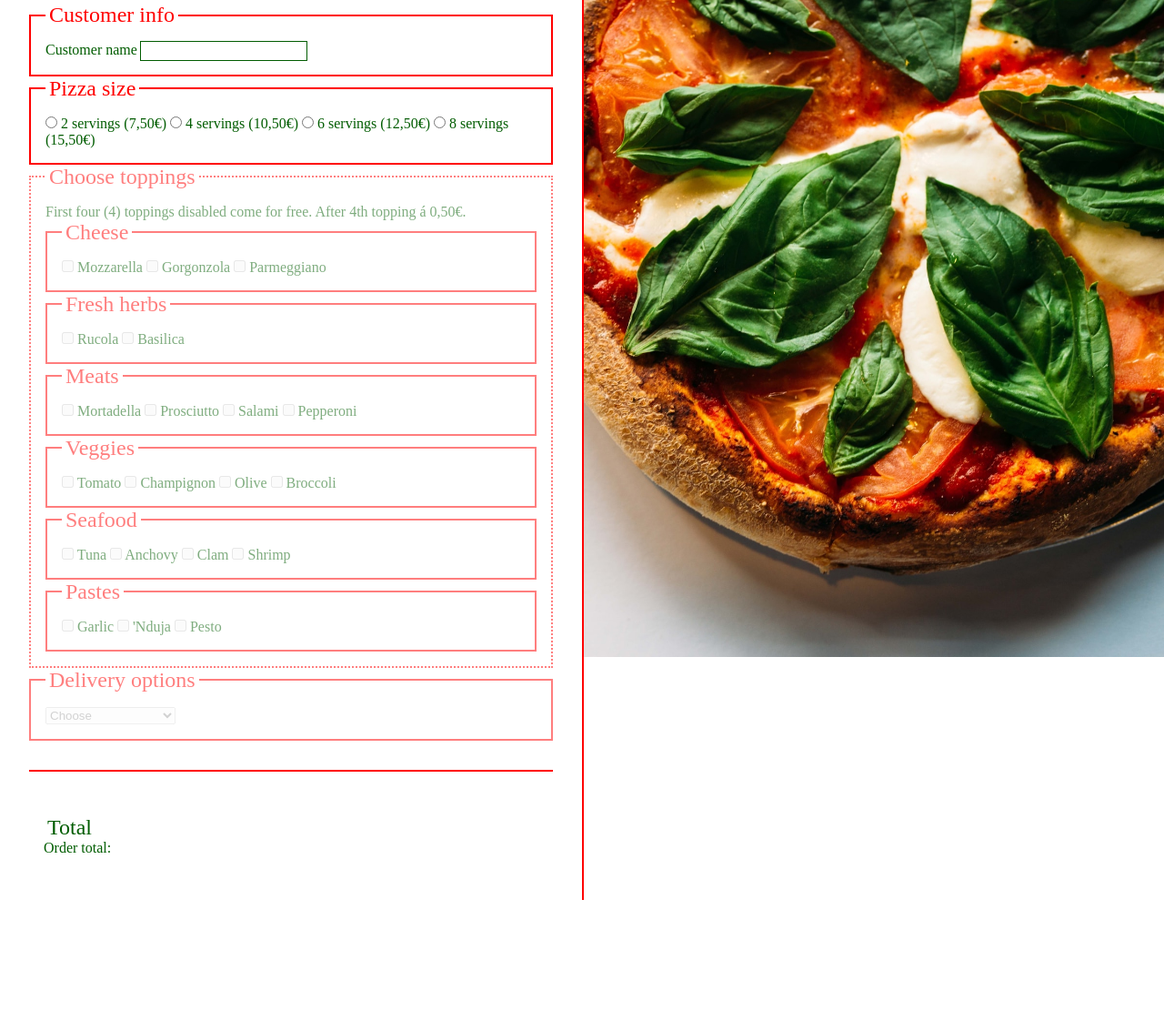
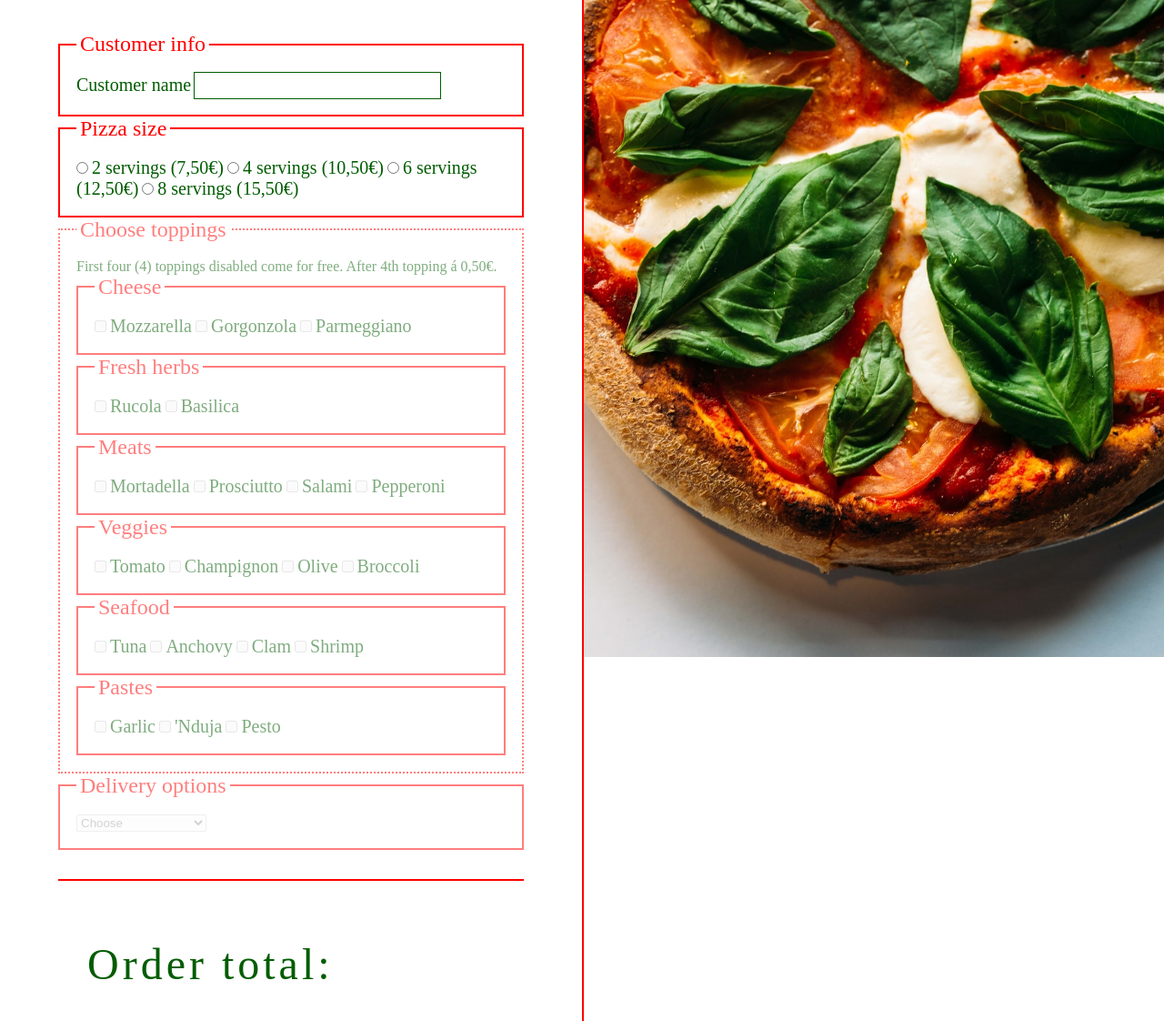
Before and after one commit to JerryUusis/react23_js_margit, a plain HTML site: page pizza_order_application/index.html in a window 1280 px wide. Shown: the part 105-1227 px from the top of the page at 91% size. Before the commit the page ends 1094 px from the top, so only its background shows below. Drawn offline with Linux system fonts and the light colour scheme; a web font is replaced by a local one.

Commit message:
Pizza order app: added some comments on CSS and updated background properties for better coverage

```diff
--- a/pizza_order_application/index.html
+++ b/pizza_order_application/index.html
@@ -11,8 +11,8 @@
 
 <body>
     <h1>Trattoria Nuova Casa</h1>
+    <form action="" class="container">
 
-    <form action="" class="container">
         <!-- Customer section -->
         <fieldset class="customer-info">
             <legend>Customer info</legend>
@@ -96,6 +96,7 @@
                     <input type="checkbox" id="pesto" name="topping" disabled>
                     <label for="pesto">Pesto</label>
                 </fieldset>
+
                 <!-- Delivery section -->
             </fieldset>
             <fieldset class="delivery-method">
@@ -109,16 +110,16 @@
             </fieldset>
         </div>
         <hr>
+
         <!-- Total amount section -->
-
         <section class="order-total">
-                <legend>Total</legend>
-                <p>Order total: <span id="total"></span></p>
+            <main class="text-wrapper">
+                <p>Order total:</p>
+                <p id="total"></p>
+            </main>
         </section>
         <script src="main.js"></script>
     </form>
-
-
 </body>
 
 </html>
--- a/pizza_order_application/style.css
+++ b/pizza_order_application/style.css
@@ -8,8 +8,8 @@
 
 body {
     background: url(img/pizza_backround_huge.jpeg) no-repeat center center/cover;
+    width: 100%;
     height: 100vh;
-    width: auto;
 }
 
 h1 {
@@ -25,19 +25,14 @@ h1 {
     width: 50%;
     margin-right: auto;
     outline: 2px solid red;
-    display: inline-block;
     background-color: white;
-    padding: 2rem;
-}
-
-.toppings {
-    border-style: dotted;
+    padding: 4rem;
 }
 
 /* Fieldset styles */
 
 fieldset {
-    padding: 1rem;
+    padding: 1.125rem;
     color: red;
     border: red solid 2px;
 }
@@ -61,14 +56,19 @@ section {
     color: #015c01;
 }
 
+.toppings {
+    border-style: dotted;
+}
 
 label {
     color: #015c01;
+    font-size: 1.25rem;
 }
 
 /* Input styles */
 
 input {
+    font-size: 1.25rem;
     accent-color: #015c01;
 }
 
@@ -95,7 +95,6 @@ input[type="radio"] {
     border-color: #015c01;
 }
 
-
 input[type="checkbox"]:checked,
 input[type="radio"]:checked {
     accent-color: #015c01;
@@ -106,7 +105,23 @@ input[type="radio"]:checked:hover {
     accent-color: green;
 }
 
+/* Misc */
 /* Used to hide disabled content until a pizza size is selected */
 .hidden {
     opacity: 0.5;
 }
+
+.text-wrapper {
+    font-size: 3rem;
+    justify-content: center;
+    padding: 1rem;
+}
+
+#total {
+    font-weight: bold;
+}
+
+.text-wrapper p {
+    display: inline-block;
+    letter-spacing: 4px;
+}
```
Lines whose indentation alone changed are shown as unchanged.
